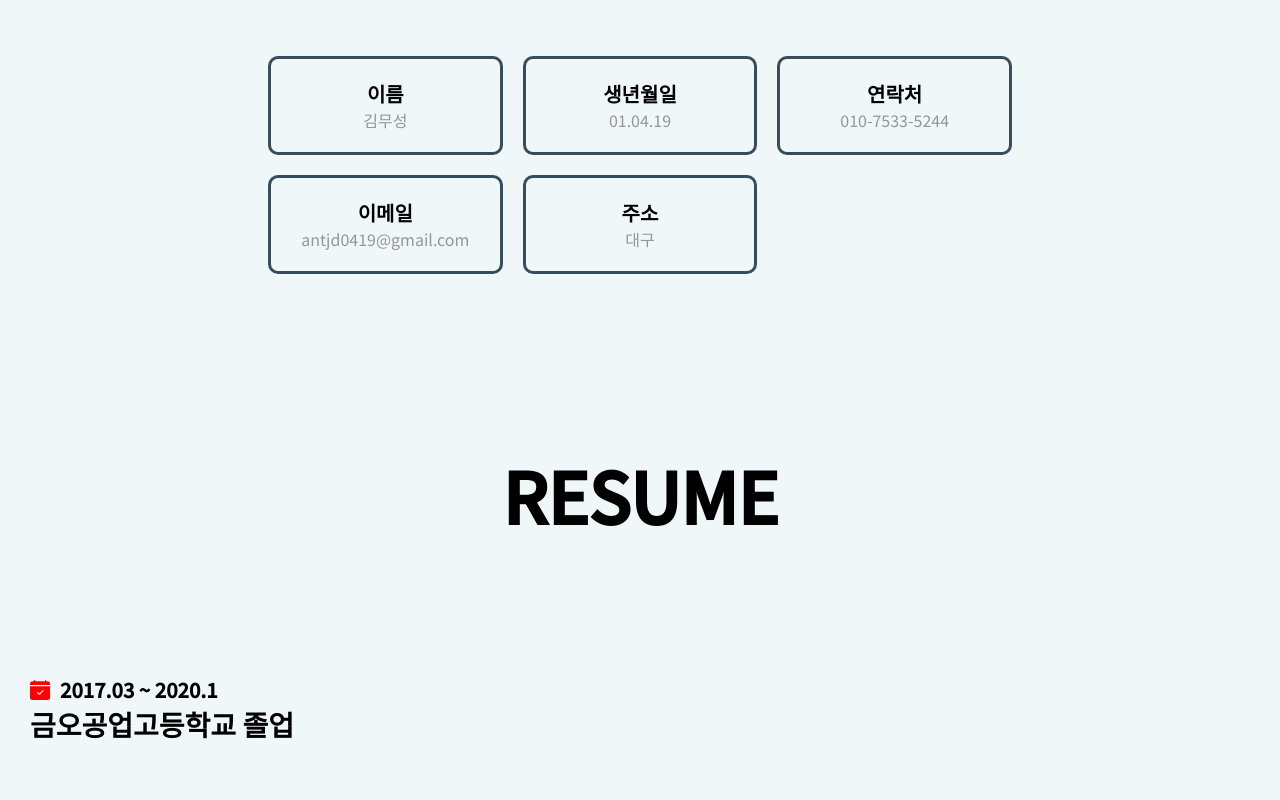
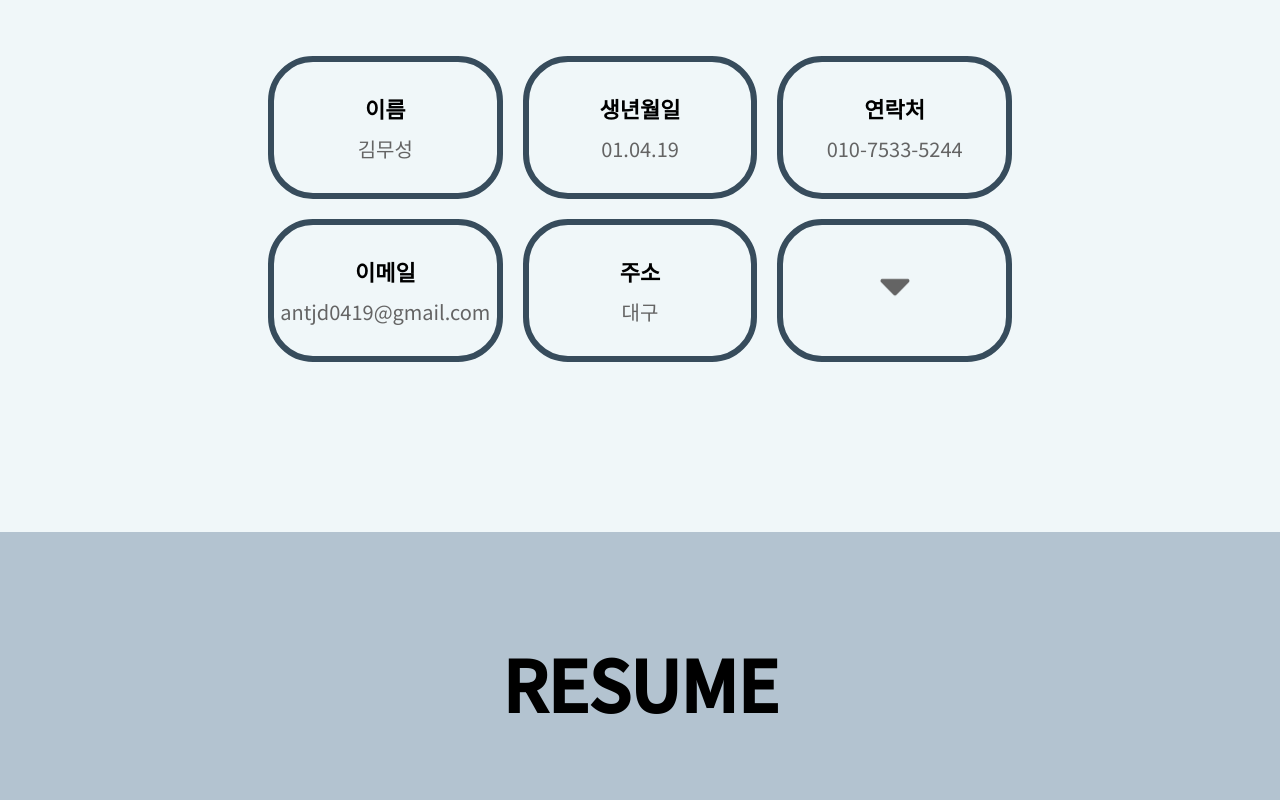
Before and after one commit to kim-museong/My-portFolio, a React (Create React App) app: page / in a window 1280 px wide. Shown: the part 820-1620 px from the top of the page. Built offline with nearby package versions, Linux system fonts and the light colour scheme.

Commit message:
포트폴리오 RESUME PAGE 수정 및 SHARD CSS 수정

```diff
--- a/src/component/About.tsx
+++ b/src/component/About.tsx
@@ -1,6 +1,8 @@
 import React from "react";
 import * as S from "../styled/about.style";
 import * as SH from "../styled/share.style";
+import { FaCaretDown } from "react-icons/fa";
+import { onClickButton } from "../module/share";
 
 const About: React.FC = () => {
   return (
@@ -33,6 +35,15 @@ const About: React.FC = () => {
             <S.AboutName>주소</S.AboutName>
             <S.AboutContent>대구</S.AboutContent>
           </S.ProfileItem>
+
+          <S.ProfileItem
+            className="btn"
+            onClick={() => onClickButton("resume")}
+          >
+            <S.AboutContent>
+              <FaCaretDown />
+            </S.AboutContent>
+          </S.ProfileItem>
         </S.ProfileList>
       </S.AboutBox>
     </SH.Wrapper>
--- a/src/component/Main.tsx
+++ b/src/component/Main.tsx
@@ -7,8 +7,9 @@ import Project from "./Project";
 import * as S from "../styled/main.style";
 import { init, setPosition } from "../reduce/action";
 import { useDispatch } from "react-redux";
-import { scroller } from "react-scroll";
+
 import { FaCaretDown } from "react-icons/fa";
+import { onClickButton } from "../module/share";
 
 const Main: React.FC = () => {
   const dispatch = useDispatch();
@@ -16,14 +17,6 @@ const Main: React.FC = () => {
   const aboutLocationRef = useRef<any>(null);
   const resumeLocationRef = useRef<any>(null);
   const skillLocationRef = useRef<any>(null);
-
-  /** 원하는 Element위치로 이동하는 함수 */
-  const onClickButton = (name: string) => {
-    scroller.scrollTo(name, {
-      duration: 800,
-      smooth: "easeInOutQuint",
-    });
-  };
 
   useEffect(() => {
     dispatch(init());
--- a/src/component/Resume.tsx
+++ b/src/component/Resume.tsx
@@ -1,12 +1,11 @@
 import React from "react";
 import * as S from "../styled/resume.style";
-import * as SH from "../styled/share.style";
 import { BsFillCalendarCheckFill } from "react-icons/bs";
 
 const Resume: React.FC = () => {
   return (
-    <SH.Wrapper>
-      <SH.TitleBox>Resume</SH.TitleBox>
+    <S.ResumeWrapper>
+      <S.ResumeTitle>Resume</S.ResumeTitle>
 
       <S.ResumeBox>
         <S.DataBox>
@@ -14,7 +13,7 @@ const Resume: React.FC = () => {
           <p>2017.03 ~ 2020.1</p>
         </S.DataBox>
 
-        <S.TitleBox>금오공업고등학교 졸업</S.TitleBox>
+        <S.NameBox>금오공업고등학교 졸업</S.NameBox>
       </S.ResumeBox>
 
       <S.ResumeBox>
@@ -23,9 +22,9 @@ const Resume: React.FC = () => {
           <p> 2023.01 ~ 2023.07</p>
         </S.DataBox>
 
-        <S.TitleBox>
+        <S.NameBox>
           (산대특) Node.js를 활용한 백&프론트 웹 개발자 양성 과정 수료
-        </S.TitleBox>
+        </S.NameBox>
 
         <S.DetailBox>
           <p>
@@ -37,7 +36,7 @@ const Resume: React.FC = () => {
           <p>Git, Github, Docker와 Aws를 학습하였습니다.</p>
         </S.DetailBox>
       </S.ResumeBox>
-    </SH.Wrapper>
+    </S.ResumeWrapper>
   );
 };
 
--- /dev/null
+++ b/src/module/share.tsx
@@ -0,0 +1,9 @@
+import { scroller } from "react-scroll";
+
+/** 원하는 Element위치로 이동하는 함수 */
+export const onClickButton = (name: string) => {
+  scroller.scrollTo(name, {
+    duration: 800,
+    smooth: "easeInOutQuint",
+  });
+};
--- a/src/styled/about.style.ts
+++ b/src/styled/about.style.ts
@@ -1,4 +1,5 @@
 import styled from "styled-components";
+import { moveUpDown } from "./share.style";
 
 export const AboutBox = styled.div`
   text-align: center;
@@ -25,17 +26,29 @@ export const ProfileList = styled.ul`
 export const ProfileItem = styled.li`
   display: flex;
   flex-direction: column;
-  border: 3px solid rgb(55, 76, 92);
-  border-radius: 10px;
-  padding: 20px;
+  border: 6px solid rgb(55, 76, 92);
+  border-radius: 45px;
+  padding: 30px 0;
+
+  &.btn {
+    cursor: pointer;
+  }
 `;
 
 export const AboutName = styled.div`
   font-weight: bold;
-  font-size: 20px;
+  font-size: 22px;
+  margin-bottom: 10px;
+  text-transform: uppercase;
 `;
 
 export const AboutContent = styled.div`
-  font-size: 16px;
-  color: rgb(150, 150, 150);
+  font-size: 20px;
+  color: rgb(100, 100, 100);
+
+  svg {
+    margin-top: 10px;
+    font-size: 50px;
+    animation: ${moveUpDown} 1s ease-in-out infinite;
+  }
 `;
--- a/src/styled/header.style.ts
+++ b/src/styled/header.style.ts
@@ -6,6 +6,7 @@ export const HeaderWrapper = styled.div`
   position: fixed;
   top: 0;
   left: 0;
+  z-index: 2;
   background-color: rgb(55, 76, 92);
   color: white;
 
--- a/src/styled/main.style.ts
+++ b/src/styled/main.style.ts
@@ -1,4 +1,5 @@
 import styled from "styled-components";
+import { moveUpDown } from "./share.style";
 
 export const Wrapper = styled.div`
   @media all and (min-width: 1024px) {
@@ -40,6 +41,7 @@ export const NextBtn = styled.button`
   padding: 8px 15px 8px 20px;
   border: none;
   border-radius: 20px;
+  animation: ${moveUpDown} 1s ease-in-out infinite;
 `;
 
 export const DownSvg = styled.div`
--- a/src/styled/resume.style.ts
+++ b/src/styled/resume.style.ts
@@ -1,6 +1,15 @@
 import styled from "styled-components";
+import { TitleBox, Wrapper } from "./share.style";
+
+export const ResumeWrapper = styled(Wrapper)`
+  background-color: rgb(179, 195, 208);
+`;
+
+export const ResumeTitle = styled(TitleBox)``;
 
 export const ResumeBox = styled.div`
+  width: 70%;
+  margin: 0 auto;
   padding: 30px;
   font-size: 28px;
 
@@ -23,7 +32,7 @@ export const DataBox = styled.div`
   }
 
   svg {
-    color: red;
+    color: rgb(200, 17, 30);
   }
 
   @media all and (max-width: 767px) {
@@ -32,7 +41,7 @@ export const DataBox = styled.div`
   }
 `;
 
-export const TitleBox = styled.div`
+export const NameBox = styled.div`
   font-weight: bold;
   margin-bottom: 20px;
 `;
--- a/src/styled/share.style.ts
+++ b/src/styled/share.style.ts
@@ -1,8 +1,20 @@
-import styled from "styled-components";
+import styled, { keyframes } from "styled-components";
+
+export const moveUpDown = keyframes`
+  0% {
+    transform: translateY(0);
+  }
+  50% {
+    transform: translateY(-5px);
+  }
+  100% {
+    transform: translateY(0);
+  }
+`;
 
 export const Wrapper = styled.div`
   margin: 0 auto;
-  padding-top: 100px;
+  padding: 100px 0;
 `;
 
 export const TitleBox = styled.div`
@@ -13,7 +25,7 @@ export const TitleBox = styled.div`
 
   @media all and (min-width: 1024px) {
     font-size: 70px;
-    margin-bottom: 100px;
+    padding-bottom: 100px;
   }
   /* 모바일 가로, 모바일 세로 (해상도 480px ~ 767px)*/
   @media all and (max-width: 767px) {
```
